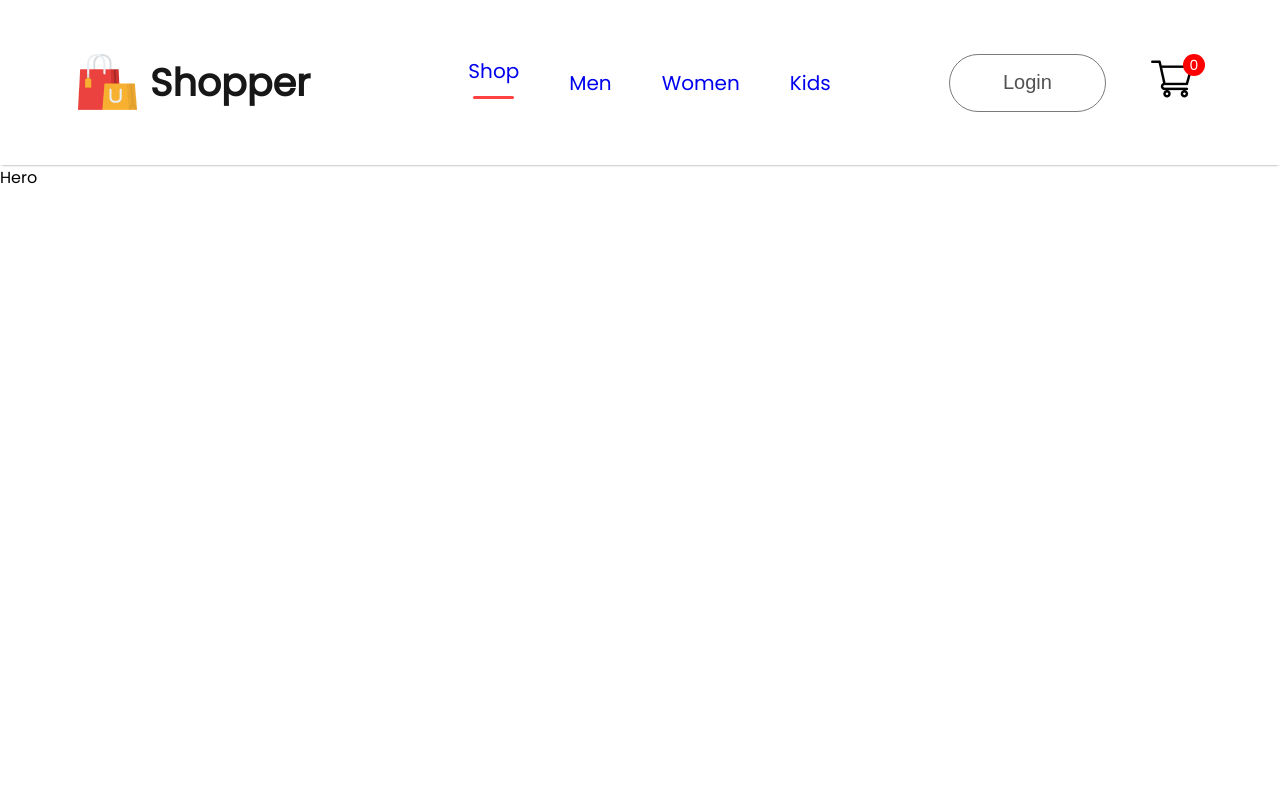
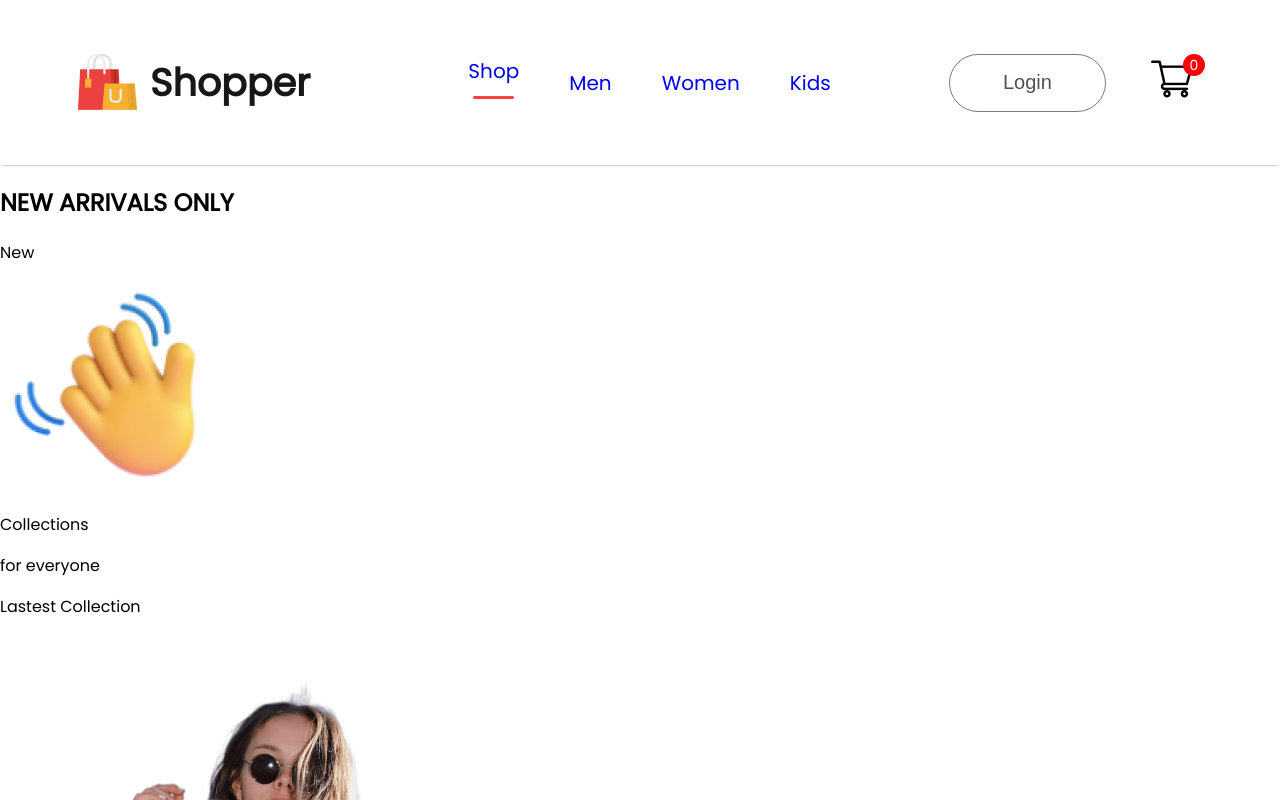
Before and after one commit to tajemouti/e-commerce, a React (Create React App) app: page / in a window 1280 px wide. Shown: the top 800 px of the page. Built offline with nearby package versions, Linux system fonts and the light colour scheme.

Commit message:
Lay out the structure for the hero component

```diff
--- a/src/components/Hero/Hero.jsx
+++ b/src/components/Hero/Hero.jsx
@@ -1,10 +1,29 @@
 import React from 'react'
 import './hero.css'
-
+import hand_icon from '../assets/hand_icon.png'
+import arrow_icon from '../assets/arrow.png'
+import hero_image from '../assets/hero_image.png'
 
 const Hero = () => {
   return (
-    <div className='hero'>Hero</div>
+    <div className='hero'>
+        <div className="hero-left">
+            <h2>NEW ARRIVALS ONLY</h2>
+            <div className="hand-icon">
+                <p>New</p>
+                <img src={hand_icon} alt="hand-icon" />
+                <p>Collections</p>
+                <p>for everyone</p>
+            </div>
+            <div className="hero-latest-btn">
+                <div>Lastest Collection</div>
+                <img src={arrow_icon} alt="arrow-icon" />
+            </div>
+        </div>
+        <div className="hero-right">
+            <img src={hero_image} alt="hero" />
+        </div>
+    </div>
   )
 }
 
```
